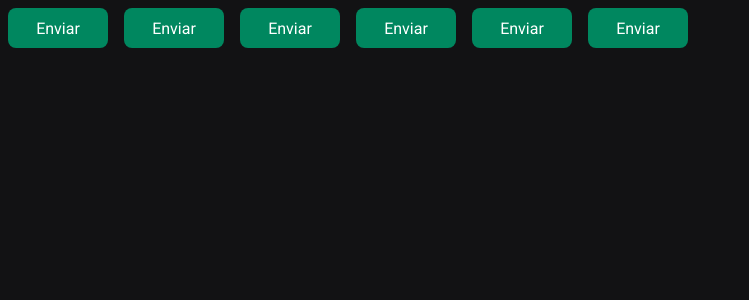
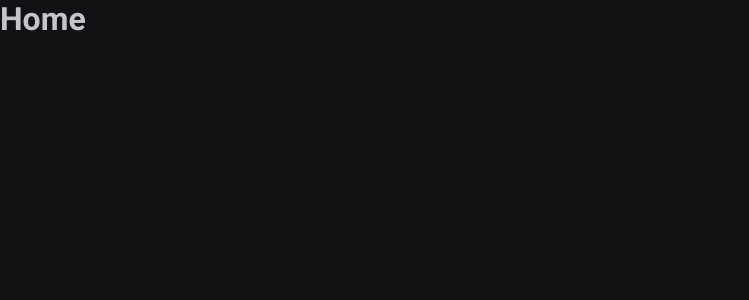
Before and after one commit to brunojuwer/ignite-timer, a React (Vite) app: page / in a window 1280 px wide. Shown: the top 300 px of the page, without its empty margins (0-749 px from the left). Built offline with nearby package versions, Linux system fonts and the light colour scheme.

Commit message:
Added routes and pages

```diff
--- a/package.json
+++ b/package.json
@@ -13,6 +13,7 @@
   "dependencies": {
     "react": "^18.2.0",
     "react-dom": "^18.2.0",
+    "react-router-dom": "^6.3.0",
     "styled-components": "^5.3.5"
   },
   "devDependencies": {
--- a/src/App.tsx
+++ b/src/App.tsx
@@ -1,16 +1,15 @@
-import { Button } from './components/Button'
 import { ThemeProvider } from 'styled-components'
 import { defaultTheme } from './styles/themes/default'
 import { GlobalStyle } from './styles/global'
+import { BrowserRouter } from 'react-router-dom'
+import { Router } from './Router'
 
 export function App() {
-  const buttons: number[] = [1, 2, 3, 4, 5, 6]
-
   return (
     <ThemeProvider theme={defaultTheme}>
-      {buttons.map((button) => (
-        <Button key={button} />
-      ))}
+      <BrowserRouter>
+        <Router />
+      </BrowserRouter>
       <GlobalStyle />
     </ThemeProvider>
   )
--- /dev/null
+++ b/src/Router.tsx
@@ -0,0 +1,12 @@
+import { Routes, Route } from 'react-router-dom'
+import { History } from './pages/History'
+import { Home } from './pages/Home'
+
+export function Router() {
+  return (
+    <Routes>
+      <Route path="/" element={<Home />} />
+      <Route path="/history" element={<History />} />
+    </Routes>
+  )
+}
--- /dev/null
+++ b/src/pages/History.tsx
@@ -0,0 +1,3 @@
+export function History() {
+  return <h1>history</h1>
+}
--- /dev/null
+++ b/src/pages/Home.tsx
@@ -0,0 +1,3 @@
+export function Home() {
+  return <h1>Home</h1>
+}
```
Also changed, not shown: 1 other file (tests, documents, lock files or other folders).
